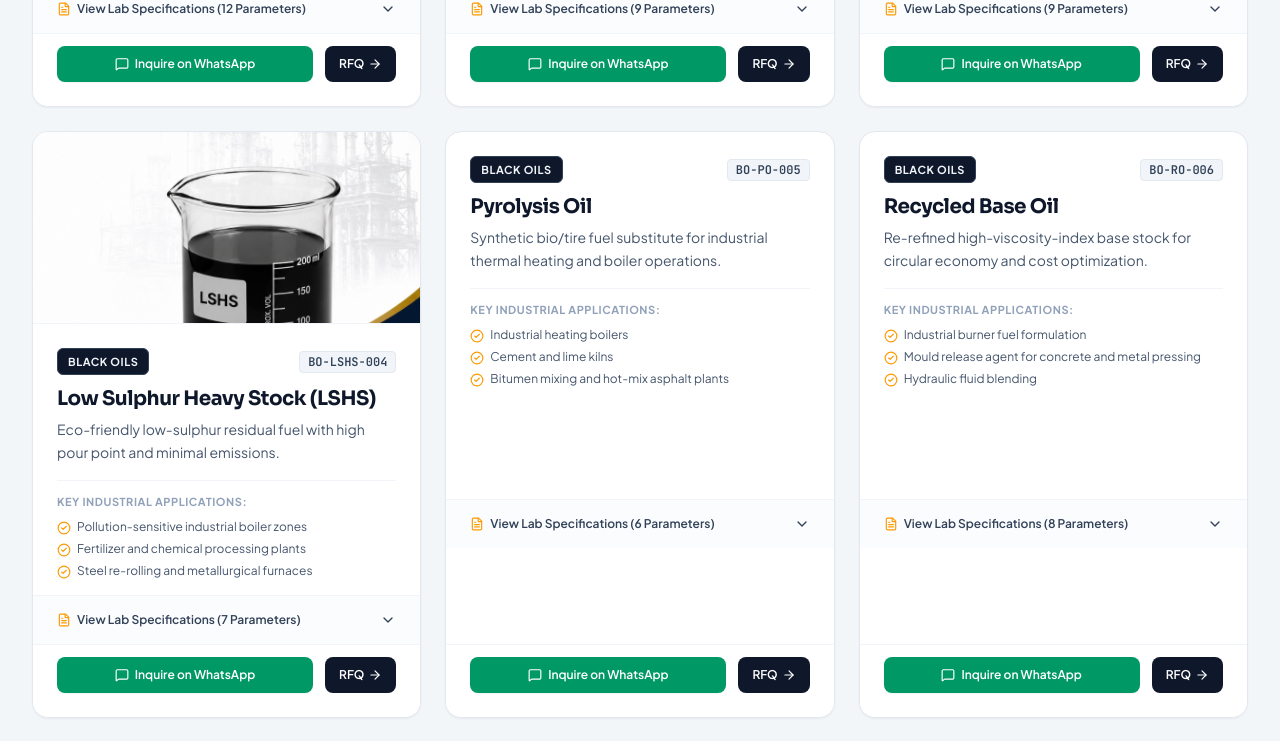
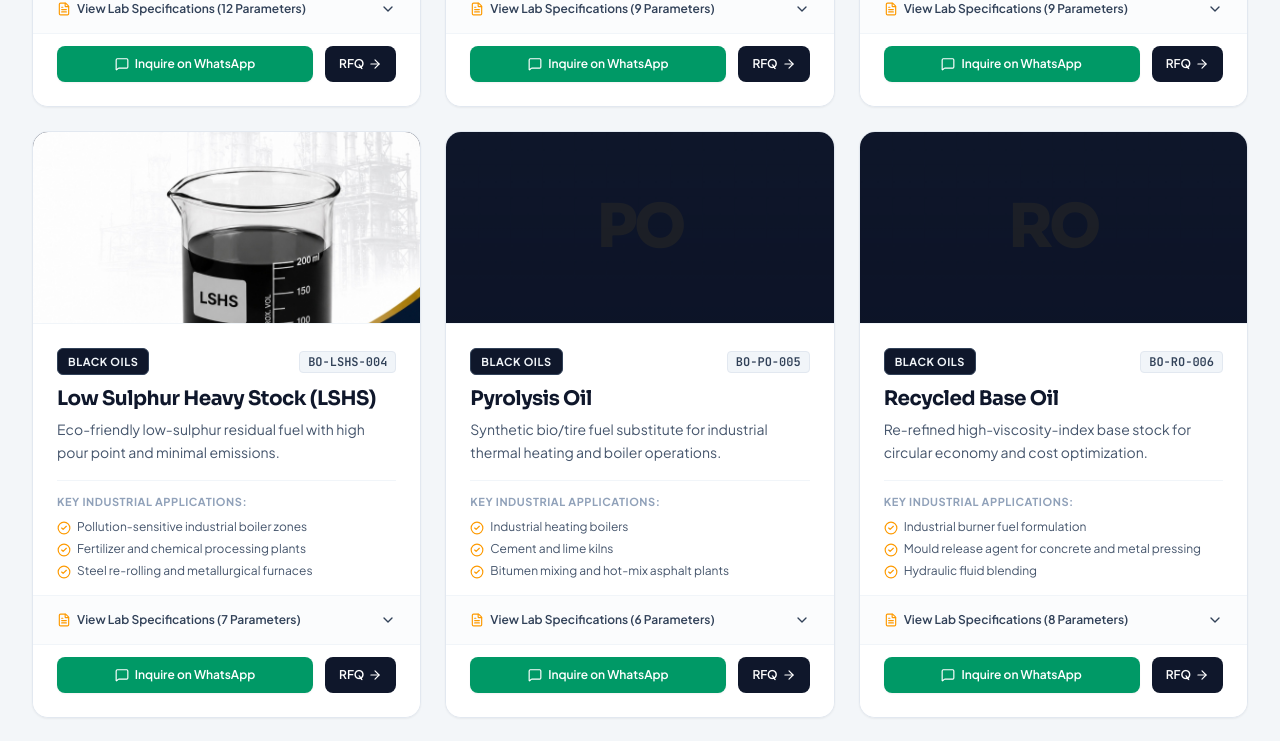
Before and after one commit to meetpanchal-sevlex/mengle-petrochemicals, a Next.js app: page / in a window 1280 px wide. Shown: the part 2520-3261 px from the top of the page. Built offline with nearby package versions, Linux system fonts and the light colour scheme.

Commit message:
feat: add premium CSS pattern fallback for products without images

```diff
--- a/src/components/ProductCard.tsx
+++ b/src/components/ProductCard.tsx
@@ -40,17 +40,38 @@ export default function ProductCard({ product, onOpenQuote }: ProductCardProps)
 
   return (
     <div className="bg-white rounded-2xl border border-slate-200 hover:border-amber-400/80 shadow-xs hover:shadow-xl transition-all duration-300 flex flex-col justify-between overflow-hidden group">
-      {/* Product Image */}
-      {product.image && (
-        <div className="w-full h-48 bg-slate-100 relative overflow-hidden border-b border-slate-100">
+      {/* Product Image or Premium Fallback */}
+      <div className="w-full h-48 relative overflow-hidden border-b border-slate-100 bg-slate-900">
+        {product.image ? (
           <Image
             src={product.image}
             alt={product.name}
             fill
             className="object-cover group-hover:scale-105 transition-transform duration-500"
           />
-        </div>
-      )}
+        ) : (
+          <div className="absolute inset-0 w-full h-full opacity-20">
+            <svg className="absolute inset-0 w-full h-full" xmlns="http://www.w3.org/2000/svg">
+              <defs>
+                <pattern id="grid-pattern" width="32" height="32" patternUnits="userSpaceOnUse">
+                  <path d="M0 32V.5H32" fill="none" stroke="currentColor" strokeOpacity="0.2"></path>
+                </pattern>
+                <pattern id="dot-pattern" width="16" height="16" patternUnits="userSpaceOnUse">
+                  <circle cx="2" cy="2" r="1" fill="currentColor" fillOpacity="0.4"></circle>
+                </pattern>
+              </defs>
+              <rect width="100%" height="100%" fill="url(#grid-pattern)" className="text-amber-500"></rect>
+              <rect width="100%" height="100%" fill="url(#dot-pattern)" className="text-white"></rect>
+            </svg>
+            <div className="absolute inset-0 bg-gradient-to-t from-slate-950 to-transparent opacity-80" />
+            <div className="absolute inset-0 flex items-center justify-center">
+               <span className="text-amber-400/30 font-black text-6xl tracking-tighter" style={{ fontFamily: 'var(--font-sora)' }}>
+                  {product.code.split('-')[1]}
+               </span>
+            </div>
+          </div>
+        )}
+      </div>
 
       {/* Top Header */}
       <div className="p-6 pb-4">
```
